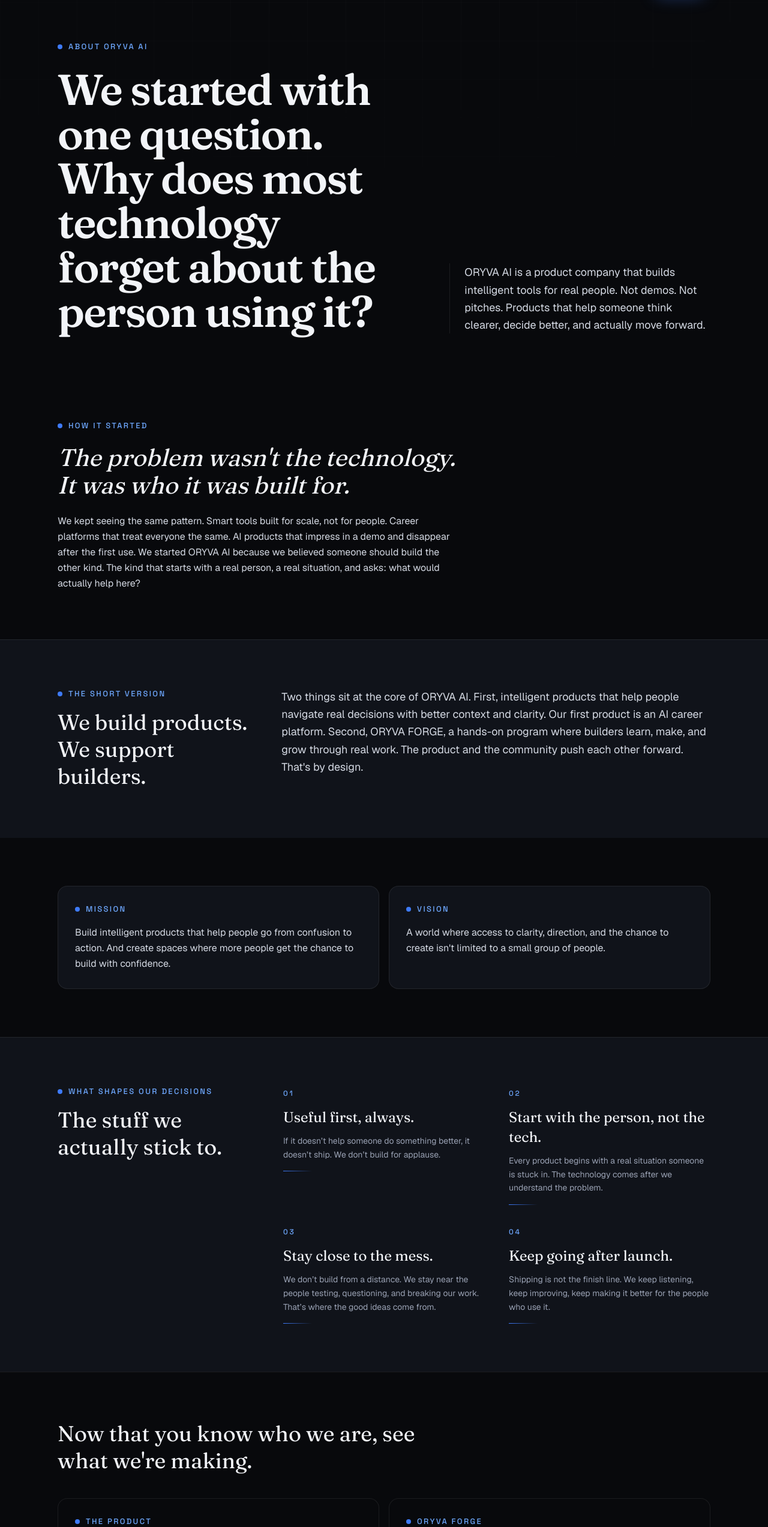
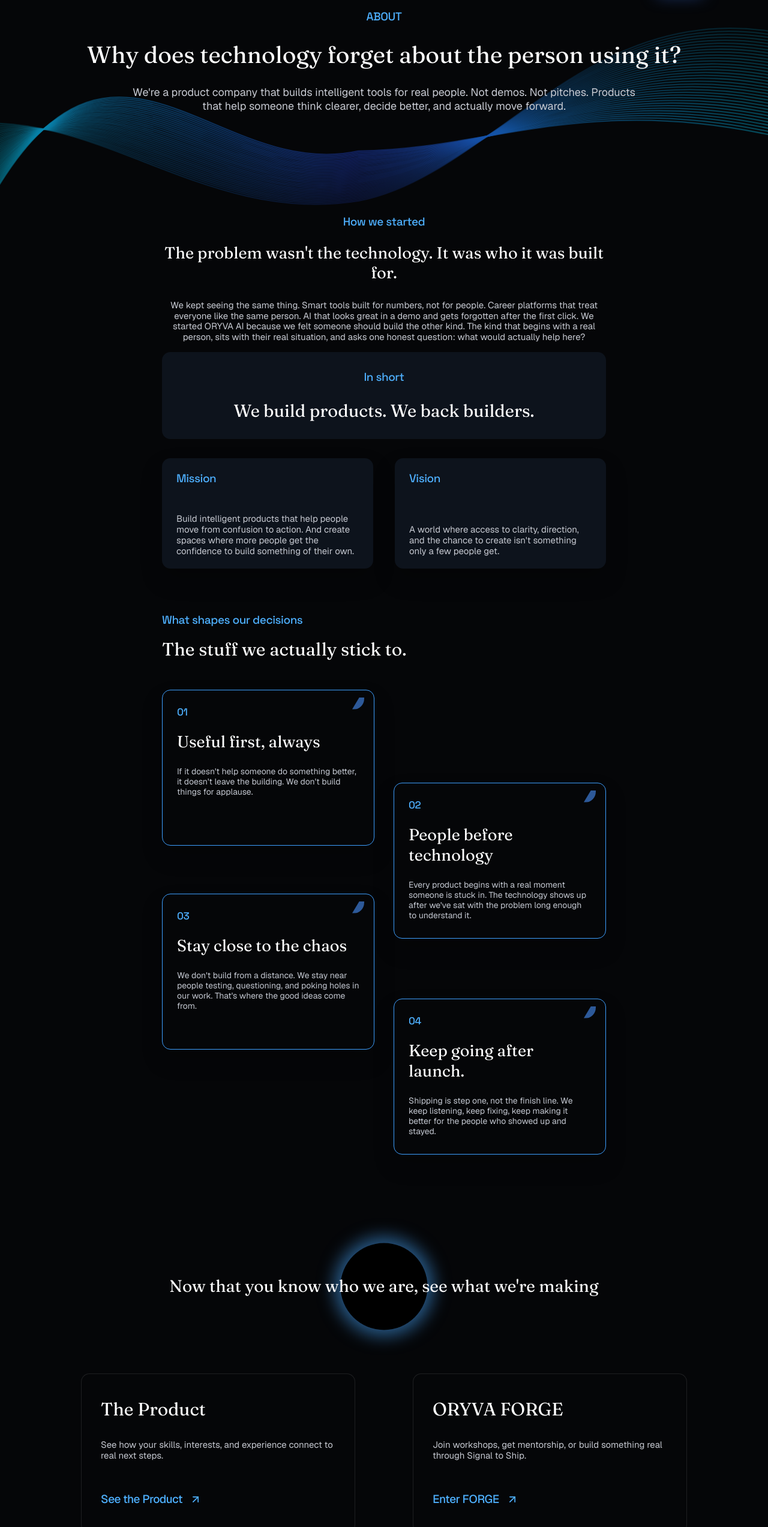
Before and after one commit to Suhas-Ramesha/Oryva, a Next.js app: page /about in a window 1280 px wide. Shown: the part 60-2606 px from the top of the page at 60% size. Built offline with nearby package versions, Linux system fonts and the light colour scheme.

Commit message:
fix: contain about principle card content

```diff
--- a/src/app/about/page.tsx
+++ b/src/app/about/page.tsx
@@ -1,13 +1,6 @@
 import Link from "next/link";
 import type { Metadata } from "next";
 import { ArrowUpRight } from "lucide-react";
-import { Container } from "@/components/ui/container";
-import { Eyebrow } from "@/components/ui/eyebrow";
-import { Button } from "@/components/ui/button";
-import { Reveal } from "@/components/ui/reveal";
-import { PullQuote } from "@/components/ui/pull-quote";
-import { Card } from "@/components/ui/card";
-import { Magnetic } from "@/components/ui/magnetic";
 
 export const metadata: Metadata = {
   title: "About",
@@ -15,220 +8,251 @@
     "ORYVA AI is a product company that builds intelligent tools for real people. Not demos. Not pitches.",
 };
 
-const VALUES = [
+const WAVE_LINES = Array.from({ length: 34 }, (_, index) => {
+  const offset = index * 7;
+  const leftY = 296 + offset;
+  const centerY = 415 - index * 2.4;
+  const rightY = 160 + offset * 0.72;
+
+  return `M -70 ${leftY} C 150 ${260 - offset * 1.1}, 315 ${455 - offset * 0.28}, 560 ${centerY} C 780 ${374 - offset * 0.18}, 930 ${60 + offset * 0.75}, 1270 ${rightY}`;
+});
+
+const MISSION_CARDS = [
   {
-    quote: "Useful first, always.",
-    body: "If it doesn’t help someone do something better, it doesn’t ship. We don’t build for applause.",
+    title: "Mission",
+    body: "Build intelligent products that help people move from confusion to action. And create spaces where more people get the confidence to build something of their own.",
   },
   {
-    quote: "Start with the person, not the tech.",
-    body: "Every product begins with a real situation someone is stuck in. The technology comes after we understand the problem.",
+    title: "Vision",
+    body: "A world where access to clarity, direction, and the chance to create isn't something only a few people get.",
+  },
+];
+
+const PRINCIPLES = [
+  {
+    number: "01",
+    title: "Useful first, always",
+    body: "If it doesn't help someone do something better, it doesn't leave the building. We don't build things for applause.",
+    position: "md:left-0 md:top-0",
   },
   {
-    quote: "Stay close to the mess.",
-    body: "We don’t build from a distance. We stay near the people testing, questioning, and breaking our work. That’s where the good ideas come from.",
+    number: "02",
+    title: "People before technology",
+    body: "Every product begins with a real moment someone is stuck in. The technology shows up after we've sat with the problem long enough to understand it.",
+    position: "md:right-0 md:top-[155px]",
   },
   {
-    quote: "Keep going after launch.",
-    body: "Shipping is not the finish line. We keep listening, keep improving, keep making it better for the people who use it.",
+    number: "03",
+    title: "Stay close to the chaos",
+    body: "We don't build from a distance. We stay near people testing, questioning, and poking holes in our work. That's where the good ideas come from.",
+    position: "md:left-0 md:top-[340px]",
+  },
+  {
+    number: "04",
+    title: "Keep going after launch.",
+    body: "Shipping is step one, not the finish line. We keep listening, keep fixing, keep making it better for the people who showed up and stayed.",
+    position: "md:right-0 md:top-[515px]",
   },
 ];
 
 const CTA_CARDS = [
   {
-    label: "The Product",
     title: "The Product",
-    body: "An AI career platform shaped around you, not a checklist.",
+    body: "See how your skills, interests, and experience connect to real next steps.",
     href: "/product",
     cta: "See the Product",
   },
   {
-    label: "ORYVA FORGE",
     title: "ORYVA FORGE",
-    body: "Workshops, mentorship, and a hackathon for people who learn by doing.",
+    body: "Join workshops, get mentorship, or build something real through Signal to Ship.",
     href: "/forge",
     cta: "Enter FORGE",
   },
 ];
 
-export default function AboutPage() {
+function BlueLabel({ children }: { children: React.ReactNode }) {
   return (
-    <>
-      {/* S1 — HERO */}
-      <section className="relative overflow-hidden pt-28 pb-12 sm:pt-32 sm:pb-16">
-        <div className="pointer-events-none absolute inset-0 bg-grid opacity-60 [mask-image:radial-gradient(80%_60%_at_50%_0%,black,transparent)]" />
-        <Container className="relative">
-          <Reveal>
-            <Eyebrow>About ORYVA AI</Eyebrow>
-          </Reveal>
-          <div className="mt-6 grid gap-x-8 gap-y-5 lg:grid-cols-12 lg:items-end">
-            <Reveal delay={0.06} className="lg:col-span-7">
-              <h1 className="font-display text-balance text-5xl font-semibold leading-[1.03] tracking-tight text-ink sm:text-6xl lg:text-7xl">
-                We started with one question. Why does most technology forget
-                about the person using it?
-              </h1>
-            </Reveal>
-            <Reveal delay={0.12} className="lg:col-span-5">
-              <p className="text-pretty text-lg leading-relaxed text-ink-soft lg:border-l lg:border-hairline lg:pl-6">
-                ORYVA AI is a product company that builds intelligent tools for
-                real people. Not demos. Not pitches. Products that help someone
-                think clearer, decide better, and actually move forward.
+    <p className="font-label text-[19px] font-medium tracking-tight text-[#4eb0ff]">
+      {children}
     </p>
-            </Reveal>
-          </div>
-        </Container>
-      </section>
+  );
+}
 
-      {/* S2 — THE BACKSTORY */}
-      <section className="py-14 sm:py-20">
-        <Container>
-          <Reveal>
-            <Eyebrow>How it started</Eyebrow>
-          </Reveal>
-          <Reveal delay={0.08}>
-            <PullQuote className="mt-5 max-w-3xl">
-              The problem wasn&apos;t the technology. It was who it was built
-              for.
-            </PullQuote>
-          </Reveal>
-          <Reveal delay={0.14}>
-            <p className="mt-6 max-w-2xl text-pretty leading-relaxed text-ink-soft">
-              We kept seeing the same pattern. Smart tools built for scale, not
-              for people. Career platforms that treat everyone the same. AI
-              products that impress in a demo and disappear after the first use.
-              We started ORYVA AI because we believed someone should build the
-              other kind. The kind that starts with a real person, a real
-              situation, and asks: what would actually help here?
-            </p>
-          </Reveal>
-        </Container>
-      </section>
+function WaveField() {
+  return (
+    <svg
+      viewBox="0 0 1200 520"
+      preserveAspectRatio="none"
+      className="pointer-events-none absolute left-1/2 top-[-40px] h-[545px] w-[1280px] -translate-x-1/2 opacity-75"
+      aria-hidden
+    >
+      <defs>
+        <linearGradient id="about-wave-stroke" x1="0" x2="1" y1="0" y2="0">
+          <stop offset="0%" stopColor="#00c6df" stopOpacity="0.7" />
+          <stop offset="46%" stopColor="#2448df" stopOpacity="0.65" />
+          <stop offset="100%" stopColor="#02bfd6" stopOpacity="0.68" />
+        </linearGradient>
+      </defs>
+      {WAVE_LINES.map((line, index) => (
+        <path
+          key={`${line}-${index}`}
+          d={line}
+          fill="none"
+          stroke="url(#about-wave-stroke)"
+          strokeWidth="2.2"
+          opacity={0.36 + index * 0.012}
+        />
+      ))}
+    </svg>
+  );
+}
 
-      {/* S3 — WHAT WE DO */}
-      <section className="border-t border-hairline bg-paper-2 py-14 sm:py-20">
-        <Container>
-          <div className="grid gap-6 md:grid-cols-12 md:items-start md:gap-8">
-            <Reveal className="md:col-span-4">
-              <Eyebrow>The short version</Eyebrow>
-              <h2 className="mt-4 font-display text-3xl leading-tight text-ink sm:text-4xl">
-                We build products. We support builders.
-              </h2>
-            </Reveal>
-            <Reveal delay={0.08} className="md:col-span-8">
-              <p className="text-pretty text-lg leading-relaxed text-ink-soft">
-                Two things sit at the core of ORYVA AI. First, intelligent
-                products that help people navigate real decisions with better
-                context and clarity. Our first product is an AI career platform.
-                Second, ORYVA FORGE, a hands-on program where builders learn,
-                make, and grow through real work. The product and the community
-                push each other forward. That&apos;s by design.
-              </p>
-            </Reveal>
-          </div>
-        </Container>
-      </section>
+function MissionCard({ title, body }: { title: string; body: string }) {
+  return (
+    <article className="flex min-h-[184px] flex-col justify-between rounded-[14px] bg-[#0d131c] px-6 py-5 shadow-[0_18px_36px_rgba(0,0,0,0.24)]">
+      <BlueLabel>{title}</BlueLabel>
+      <p className="max-w-[330px] text-[15px] leading-[1.2] text-[#c5c8d0]">{body}</p>
+    </article>
+  );
+}
 
-      {/* S4 — MISSION AND VISION */}
-      <section className="py-14 sm:py-20">
-        <Container>
-          <div className="grid gap-4 sm:grid-cols-2">
-            <Reveal>
-              <Card className="h-full p-6 sm:p-7">
-                <Eyebrow>Mission</Eyebrow>
-                <p className="mt-4 text-pretty leading-relaxed text-ink-soft">
-                  Build intelligent products that help people go from confusion
-                  to action. And create spaces where more people get the chance
-                  to build with confidence.
-                </p>
-              </Card>
-            </Reveal>
-            <Reveal delay={0.08}>
-              <Card className="h-full p-6 sm:p-7">
-                <Eyebrow>Vision</Eyebrow>
-                <p className="mt-4 text-pretty leading-relaxed text-ink-soft">
-                  A world where access to clarity, direction, and the chance to
-                  create isn&apos;t limited to a small group of people.
-                </p>
-              </Card>
-            </Reveal>
-          </div>
-        </Container>
-      </section>
-
-      {/* S5 — WHAT WE CARE ABOUT */}
-      <section className="border-t border-hairline bg-paper-2 py-14 sm:py-20">
-        <Container>
-          <div className="grid gap-8 md:grid-cols-12 md:gap-10">
-            <Reveal className="md:col-span-4">
-              <Eyebrow>What shapes our decisions</Eyebrow>
-              <h2 className="mt-4 font-display text-3xl leading-tight text-ink sm:text-4xl">
-                The stuff we actually stick to.
-              </h2>
-            </Reveal>
-            <div className="md:col-span-8">
-              <div className="grid gap-x-10 gap-y-8 sm:grid-cols-2">
-                {VALUES.map((item, i) => (
-                  <Reveal key={item.quote} delay={0.06 + i * 0.08}>
-                    <div>
-                      <span className="font-label text-xs font-medium tracking-[0.24em] text-signal">
-                        {String(i + 1).padStart(2, "0")}
-                      </span>
-                      <p className="mt-3 font-display text-xl leading-snug text-ink sm:text-2xl">
-                        {item.quote}
-                      </p>
-                      <p className="mt-3 text-sm leading-relaxed text-muted">
-                        {item.body}
-                      </p>
+function PrincipleCard({
+  number,
+  title,
+  body,
+  position,
+}: {
+  number: string;
+  title: string;
+  body: string;
+  position: string;
+}) {
+  return (
+    <article
+      className={`relative min-h-[260px] overflow-hidden rounded-[14px] border border-[#3d9fff] bg-[radial-gradient(circle_at_100%_0%,rgba(54,122,210,0.18),transparent_34%),#080d14] px-6 py-6 shadow-[0_18px_34px_rgba(0,0,0,0.22)] md:absolute md:w-[354px] ${position}`}
+    >
       <span
         aria-hidden
-                        className="mt-4 block h-px w-12 bg-gradient-to-r from-brand to-transparent"
+        className="absolute right-4 top-3 h-5 w-5 rounded-br-[18px] bg-[#386fbd] [clip-path:polygon(60%_0,100%_0,100%_100%,0_100%)] opacity-80"
       />
-                    </div>
-                  </Reveal>
-                ))}
-              </div>
-            </div>
-          </div>
-        </Container>
-      </section>
+      <p className="font-label text-[17px] font-medium tracking-tight text-[#4eb0ff]">
+        {number}
+      </p>
+      <h3 className="mt-5 font-display text-[27px] font-normal leading-tight text-white">
+        {title}
+      </h3>
+      <p className="mt-6 max-w-[315px] text-[14px] leading-[1.22] text-[#c3c7d0]">
+        {body}
+      </p>
+    </article>
+  );
+}
 
-      {/* S6 — CTA */}
-      <section className="border-t border-hairline py-16 sm:py-20">
-        <Container>
-          <Reveal>
-            <h2 className="max-w-2xl font-display text-3xl leading-tight text-ink sm:text-4xl">
-              Now that you know who we are, see what we&apos;re making.
-            </h2>
-          </Reveal>
-          <div className="mt-10 grid gap-4 sm:grid-cols-2">
-            {CTA_CARDS.map((card, i) => (
-              <Reveal key={card.href} delay={0.08 + i * 0.06}>
+function PathCard({ card }: { card: (typeof CTA_CARDS)[number] }) {
+  return (
     <Link
       href={card.href}
-                  className="group flex h-full flex-col justify-between gap-6 rounded-2xl border border-hairline bg-paper p-7 transition-colors hover:border-brand/40"
+      className="group flex min-h-[266px] flex-col justify-between rounded-[14px] border border-white/10 bg-[#050608] px-6 py-10 transition hover:border-[#4eb0ff]/70 sm:px-8"
     >
       <div>
-                    <Eyebrow>{card.label}</Eyebrow>
-                    <h3 className="mt-4 font-display text-2xl text-ink">
+        <h3 className="font-display text-[30px] font-normal leading-tight text-white">
           {card.title}
         </h3>
-                    <p className="mt-3 text-pretty leading-relaxed text-muted">
+        <p className="mt-8 max-w-[450px] text-[15px] leading-[1.2] text-[#c5c8d0]">
           {card.body}
         </p>
       </div>
-                  <span className="inline-flex items-center gap-1.5 font-label text-[13px] font-medium tracking-tight text-brand">
+      <span className="inline-flex items-center gap-3 text-[19px] font-medium tracking-tight text-[#4eb0ff]">
         {card.cta}
         <ArrowUpRight
-                      className="h-4 w-4 transition-transform group-hover:translate-x-0.5 group-hover:-translate-y-0.5"
+          className="h-5 w-5 transition-transform group-hover:translate-x-0.5 group-hover:-translate-y-0.5"
           aria-hidden
         />
       </span>
     </Link>
-              </Reveal>
+  );
+}
+
+export default function AboutPage() {
+  return (
+    <div className="overflow-hidden bg-[#050608] text-white">
+      <section className="relative px-6 pb-4 pt-[74px] text-center">
+        <WaveField />
+        <div className="relative z-10 mx-auto max-w-[1080px]">
+          <BlueLabel>ABOUT</BlueLabel>
+          <h1 className="mt-7 font-display text-[39px] font-normal leading-[1.04] tracking-[0] text-white sm:text-[39px] lg:text-[39px] lg:whitespace-nowrap">
+            Why does technology forget about the person using it?
+          </h1>
+          <p className="mx-auto mt-8 max-w-[850px] text-[18px] leading-[1.25] text-[#c7cad2]">
+            We&apos;re a product company that builds intelligent tools for real people.
+            Not demos. Not pitches. Products that help someone think clearer, decide
+            better, and actually move forward.
+          </p>
+        </div>
+
+        <div className="relative z-10 mx-auto mt-[168px] max-w-[780px]">
+          <BlueLabel>How we started</BlueLabel>
+          <h2 className="mt-5 font-display text-[27px] font-normal leading-tight text-white">
+            The problem wasn&apos;t the technology. It was who it was built for.
+          </h2>
+          <p className="mx-auto mt-7 max-w-[740px] text-[15px] leading-[1.18] text-[#c7cad2]">
+            We kept seeing the same thing. Smart tools built for numbers, not for
+            people. Career platforms that treat everyone like the same person. AI
+            that looks great in a demo and gets forgotten after the first click. We
+            started ORYVA AI because we felt someone should build the other kind.
+            The kind that begins with a real person, sits with their real situation,
+            and asks one honest question: what would actually help here?
+          </p>
+        </div>
+
+        <div className="relative z-10 mx-auto mt-4 max-w-[740px] rounded-[14px] bg-[#0d131c] px-6 py-7">
+          <BlueLabel>In short</BlueLabel>
+          <p className="mt-6 font-display text-[29px] font-normal leading-tight text-white">
+            We build products. We back builders.
+          </p>
+        </div>
+      </section>
+
+      <section className="px-6 pb-[72px] pt-4">
+        <div className="mx-auto grid max-w-[740px] gap-9 md:grid-cols-2">
+          {MISSION_CARDS.map((card) => (
+            <MissionCard key={card.title} {...card} />
           ))}
         </div>
-        </Container>
       </section>
-    </>
+
+      <section className="px-6 pb-[80px]">
+        <div className="mx-auto max-w-[740px]">
+          <BlueLabel>What shapes our decisions</BlueLabel>
+          <h2 className="mt-4 font-display text-[30px] font-normal leading-tight text-white">
+            The stuff we actually stick to.
+          </h2>
+
+          <div className="relative mt-12 grid gap-8 md:min-h-[810px] md:block">
+            {PRINCIPLES.map((principle) => (
+              <PrincipleCard key={principle.number} {...principle} />
+            ))}
+          </div>
+        </div>
+      </section>
+
+      <section className="px-6 pb-[132px] text-center">
+        <div className="relative mx-auto flex min-h-[210px] max-w-[820px] items-center justify-center">
+          <div
+            aria-hidden
+            className="absolute left-1/2 top-1/2 h-[145px] w-[145px] -translate-x-1/2 -translate-y-1/2 rounded-full bg-black shadow-[0_0_28px_10px_rgba(72,169,255,0.52)]"
+          />
+          <h2 className="relative z-10 font-display text-[28px] font-normal leading-tight text-white">
+            Now that you know who we are, see what we&apos;re making
+          </h2>
+        </div>
+
+        <div className="mx-auto mt-10 grid max-w-[1010px] gap-10 text-left md:grid-cols-2 md:gap-24">
+          {CTA_CARDS.map((card) => (
+            <PathCard key={card.href} card={card} />
+          ))}
+        </div>
+      </section>
+    </div>
   );
 }
```
Lines whose indentation alone changed are shown as unchanged.
